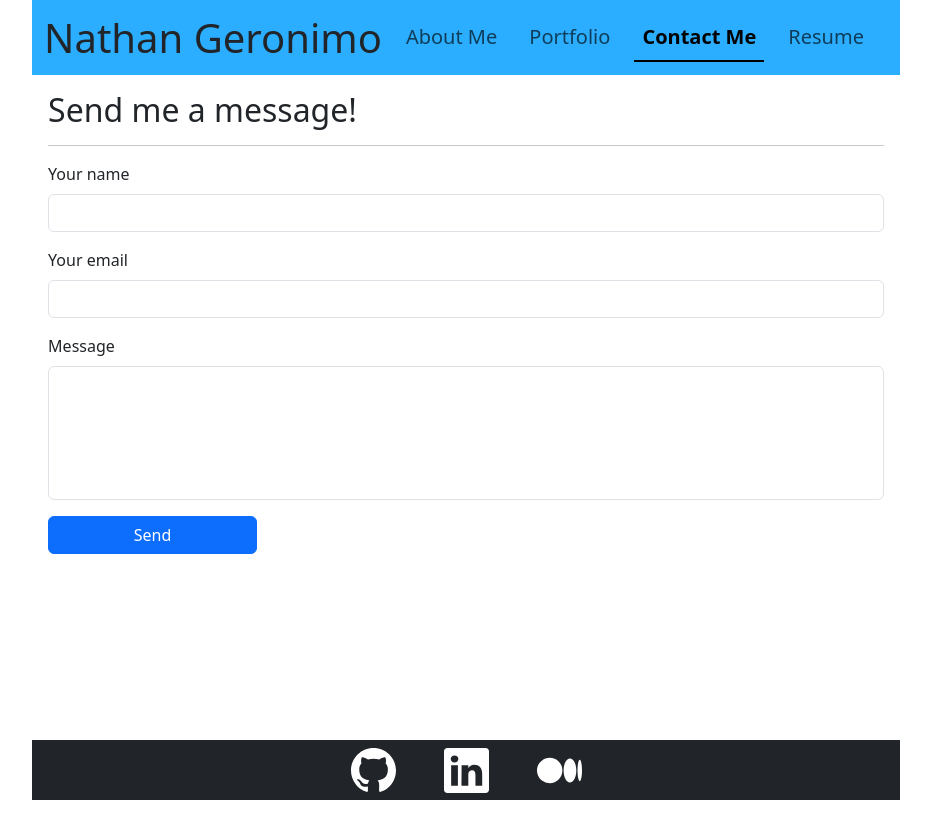
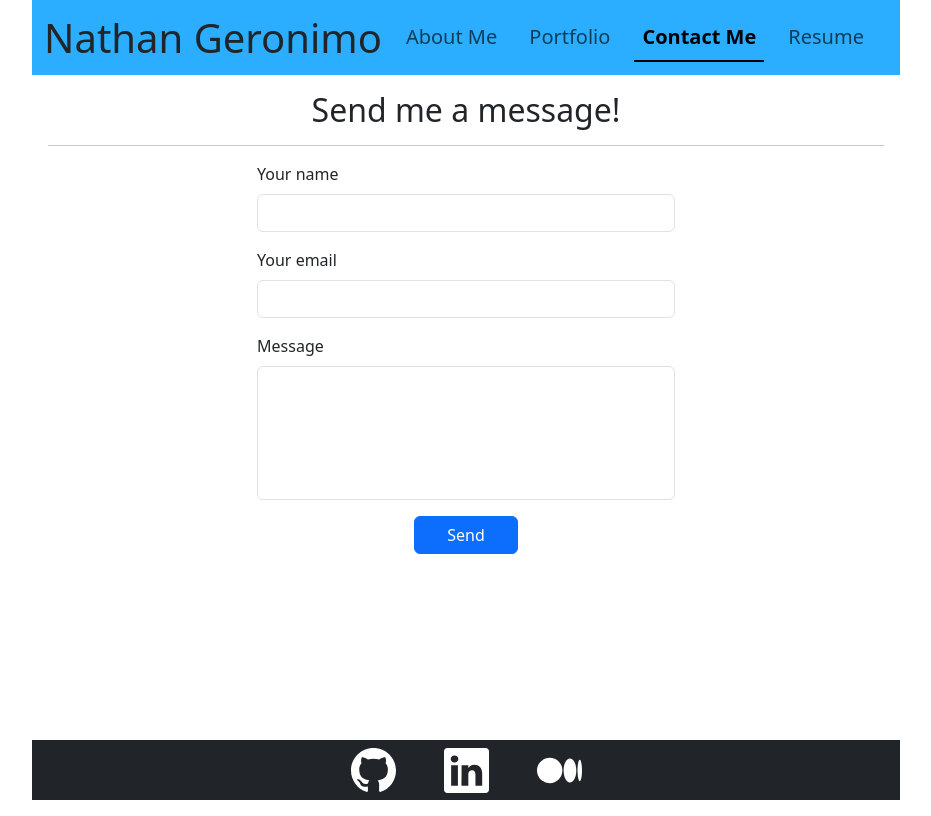
Before and after one commit to nathangero/portfolio-react, a React (Vite) app: page /contact in a window 1280 px wide. Shown: the whole page, without its empty margins (174-1105 px from the left). Built offline with nearby package versions, Linux system fonts and the light colour scheme.

Commit message:
adjust contact page sizing

```diff
--- a/src/pages/ContactPage.jsx
+++ b/src/pages/ContactPage.jsx
@@ -1,11 +1,17 @@
 import { Modal } from "bootstrap";
-
+import { useMediaQuery } from 'react-responsive'
 
 export default function ContactPage() {
 
     const styles = {
         textarea: {
             resize: "none"
+        },
+        mobile: {
+            width: "75%"
+        },
+        desktop: {
+            width: "50%"
         }
     }
 
@@ -25,15 +31,18 @@ export default function ContactPage() {
         target.reportValidity();
     }
 
+    const largeScreen = useMediaQuery({ query: '(min-width: 900px)' })
+
     return (
         <section className="m-3">
-            <h2>
+            <h2 className="text-center">
                 Send me a message!
             </h2>
 
             <hr />
 
-            <form className="" onSubmit={onClickSubmit}>
+            <div className="d-flex justify-content-center">
+                <form className="" onSubmit={onClickSubmit} style={largeScreen ? styles.desktop : styles.mobile}>
                     <div className="mb-3">
                         <label htmlFor="contact-name" className="form-label">Your name</label>
                         <input id="contact-name" type="text" className="form-control" onBlur={handleOnBlur} required />
@@ -46,8 +55,12 @@ export default function ContactPage() {
                         <label htmlFor="contact-message" className="form-label">Message</label>
                         <textarea id="contact-message" type="text" className="form-control" style={styles.textarea} rows={5} aria-describedby="required" onBlur={handleOnBlur} required />
                     </div>
+
+                    <div className="text-center">
                         <button type="submit" className="btn btn-primary w-25">Send</button>
+                    </div>
                 </form>
+            </div>
 
             <div id="modal-confirm-send" className="modal" tabIndex={-1}>
                 <div className="modal-dialog">
```
Also changed, not shown: 1 other file (tests, documents, lock files or other folders). Lines whose indentation alone changed are shown as unchanged.
